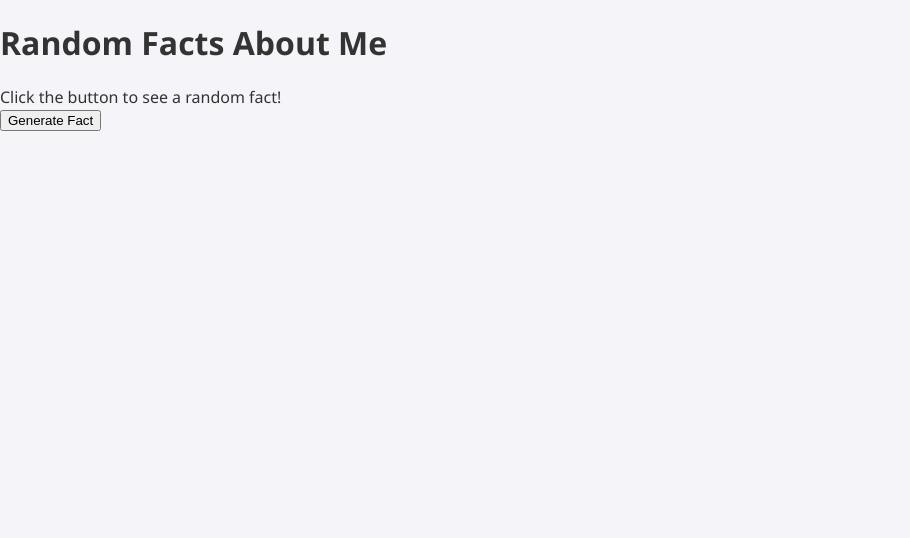
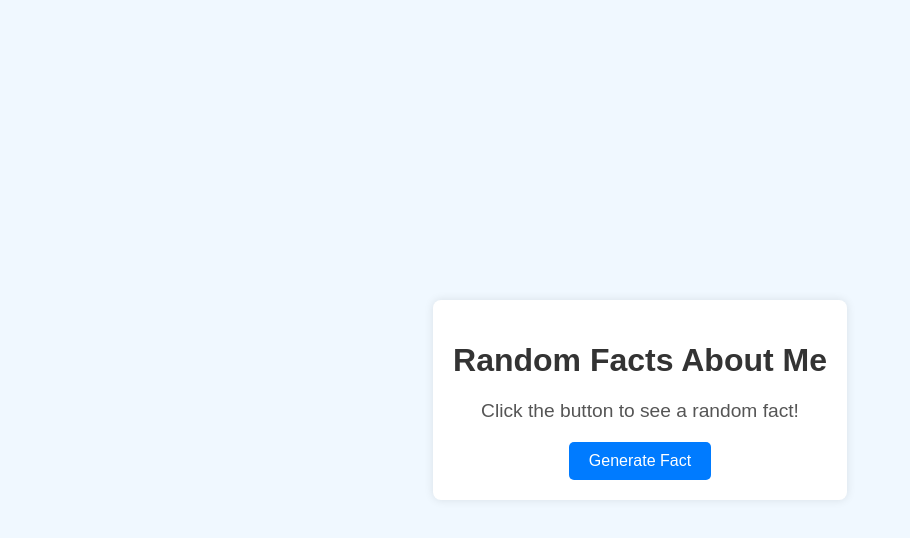
Before and after one commit to uday2209/fun-facts, a plain HTML site: page index.html in a window 1280 px wide. Shown: the whole page, without its empty margins (0-910 px from the left). Drawn offline with Linux system fonts and the light colour scheme.

Commit message:
Update style.css

```diff
--- a/style.css
+++ b/style.css
@@ -1,44 +1,41 @@
 body {
-    font-family: 'Segoe UI', Tahoma, Geneva, Verdana, sans-serif;
+    font-family: Arial, sans-serif;
+    background-color: #f0f8ff;
+    display: flex;
+    justify-content: center;
+    align-items: center;
+    height: 100vh;
     margin: 0;
-    padding: 0;
-    background-color: #f4f4f9;
+}
+
+.container {
+    text-align: center;
+    background-color: #fff;
+    padding: 20px;
+    border-radius: 8px;
+    box-shadow: 0 0 10px rgba(0, 0, 0, 0.1);
+}
+
+h1 {
     color: #333;
 }
 
-header {
-    background-color: #6200ea;
-    color: #fff;
-    padding: 15px 0;
-    text-align: center;
+.fact-display {
+    margin: 20px 0;
+    font-size: 1.2em;
+    color: #555;
 }
 
-nav ul {
-    list-style-type: none;
-    padding: 0;
+.btn {
+    padding: 10px 20px;
+    font-size: 1em;
+    color: #fff;
+    background-color: #007bff;
+    border: none;
+    border-radius: 5px;
+    cursor: pointer;
 }
 
-nav ul li {
-    display: inline;
-    margin: 0 15px;
+.btn:hover {
+    background-color: #0056b3;
 }
-
-nav ul li a {
-    color: #fff;
-    text-decoration: none;
-}
-
-main {
-    padding: 20px;
-    text-align: center;
-}
-
-footer {
-    background-color: #6200ea;
-    color: #fff;
-    text-align: center;
-    padding: 10px 0;
-    position: fixed;
-    width: 100%;
-    bottom: 0;
-}
```
